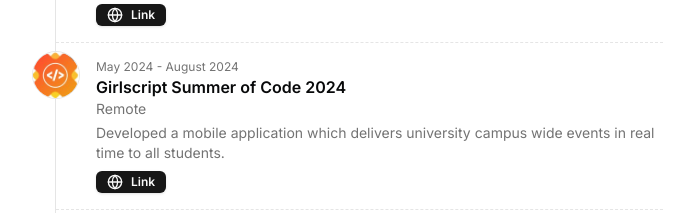
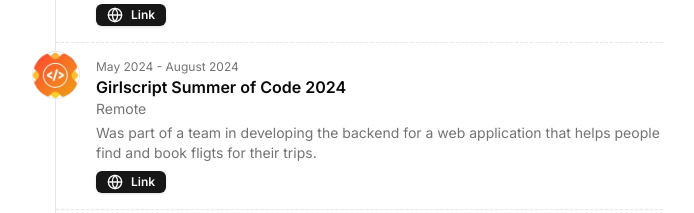
Before and after one commit to POBOROJO/portfolio, a Next.js app: page / in a window 1280 px wide. Shown: the part 2800-3013 px from the top of the page, without its empty margins (289-983 px from the left). Built offline with nearby package versions, Linux system fonts and the light colour scheme.

Commit message:
Updated:resume.tsx

```diff
--- a/src/data/resume.tsx
+++ b/src/data/resume.tsx
@@ -266,7 +266,7 @@
       dates: "May 2024 - August 2024",
       location: "Remote",
       description:
-        "Developed a mobile application which delivers university campus wide events in real time to all students.",
+        "Was part of a team in developing the backend for a web application that helps people find and book fligts for their trips.",
       image: "/girl.jpeg",
       mlh: "https://s3.amazonaws.com/logged-assets/trust-badge/2019/mlh-trust-badge-2019-white.svg",
       links: [
```
